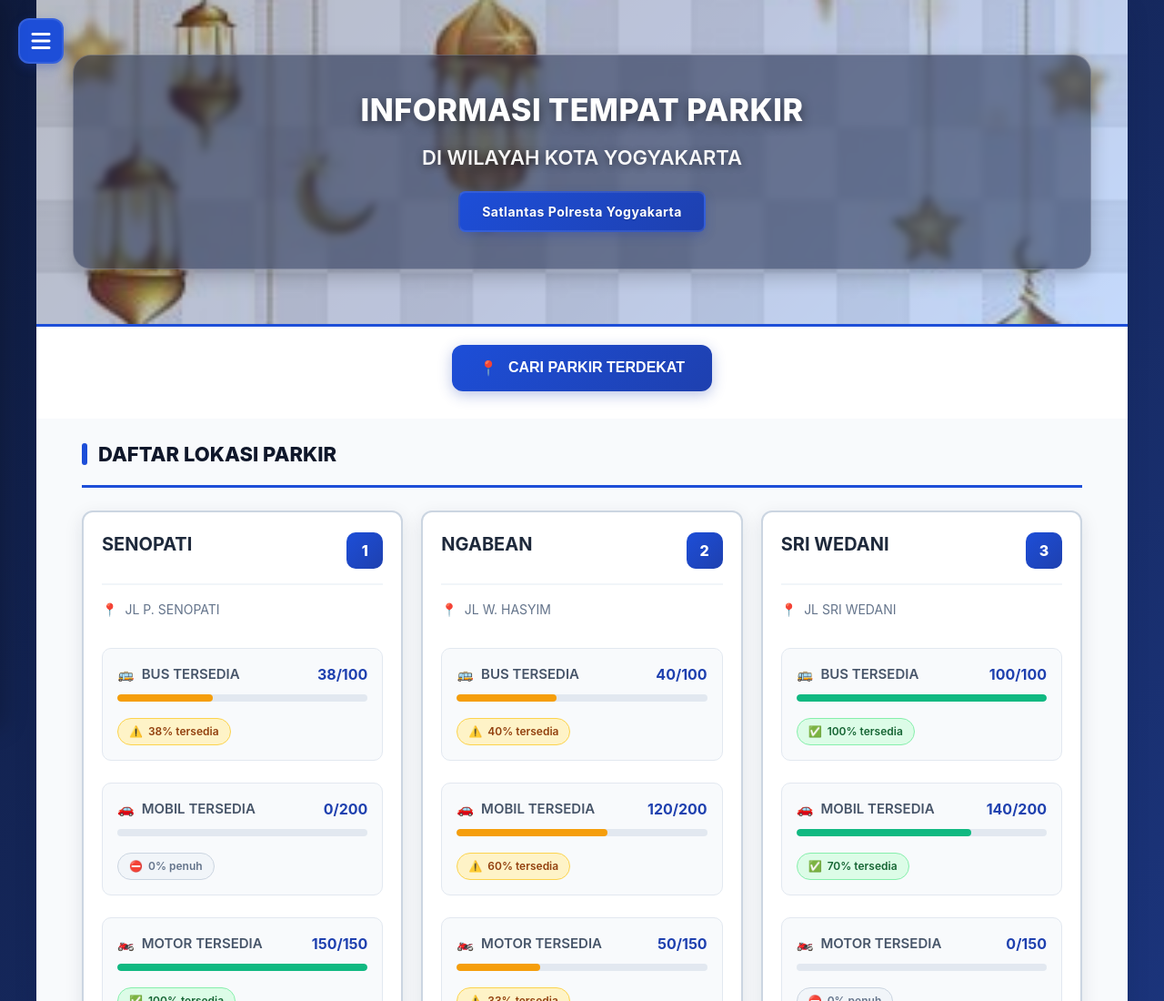
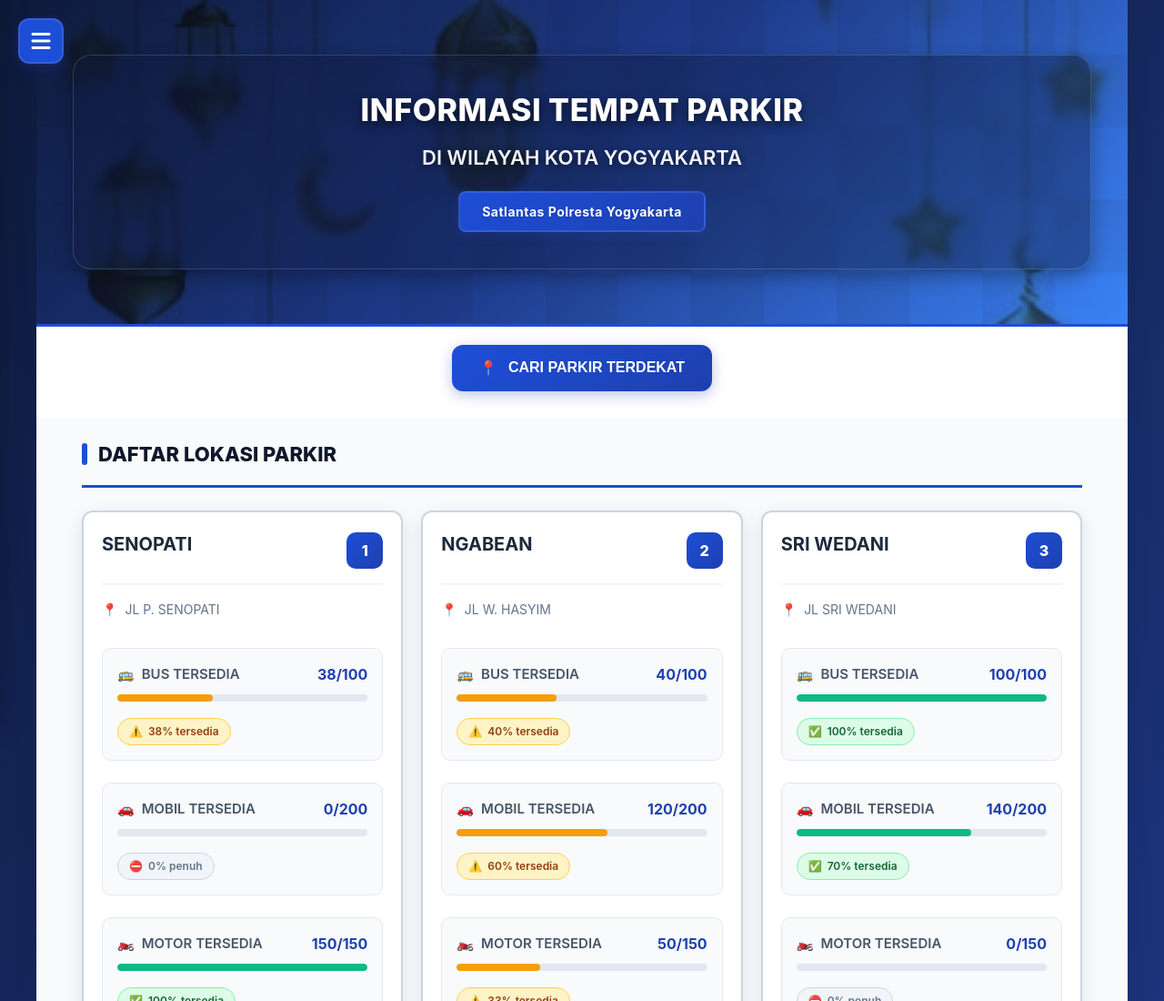
Before and after one commit to satlantaspolrestayka/parkir-jogja-2026, a website: page index.html in a window 1280 px wide. Shown: the top 1100 px of the page at 91% size. Drawn offline with nearby package versions, Linux system fonts and the light colour scheme; no server answers.

Commit message:
Update index.html

```diff
--- a/index.html
+++ b/index.html
@@ -244,36 +244,33 @@
         }
 
         /* ====== HEADER UTAMA ====== */
-        /* Lapisan 1: Background biru gradasi */
-        /* Lapisan 2: Gambar ramadhan.jpg dengan opacity, di atas biru */
-        /* Lapisan 3: Konten teks dengan background semi-transparan */
         .main-header {
             position: relative;
             color: white;
             text-align: center;
             border-bottom: 3px solid var(--primary-600);
             background: linear-gradient(135deg, var(--navy-900), #1E3A8A, #3b82f6); /* background biru */
-            isolation: isolate;
             min-height: 320px;
             display: flex;
             align-items: center;
             justify-content: center;
             padding: 60px 20px;
             overflow: hidden;
-        }
-
-        /* Gambar ramadhan.jpg - di atas background biru, di bawah teks */
-        .main-header::after {
-            content: '';
+            isolation: isolate;
+        }
+
+        /* Gambar ramadhan.jpg - background putih hilang, hanya konten teks yang terlihat */
+        .ramadan-bg-img {
             position: absolute;
             top: 0;
             left: 0;
-            right: 0;
-            bottom: 0;
-            background: url('ramadhan.jpg') center/cover no-repeat;
-            opacity: 0.7;  /* atur sesuai keinginan, makin tinggi makin tajam */
+            width: 100%;
+            height: 100%;
+            object-fit: cover;      /* agar gambar menutupi seluruh area */
+            mix-blend-mode: multiply; /* membuat background putih menjadi transparan */
+            opacity: 0.7;           /* sesuaikan ketajaman */
             z-index: 0;
-            pointer-events: none;
+            pointer-events: none;   /* tidak mengganggu klik */
         }
 
         .header-content {
@@ -286,12 +283,12 @@
             align-items: center;
             justify-content: center;
             width: 100%;
-            background: rgba(15, 27, 61, 0.5); /* latar semi-transparan agar teks terbaca */
+            background: rgba(15, 27, 61, 0.4); /* latar semi-transparan agar teks lebih terbaca */
             backdrop-filter: blur(4px);
             padding: 30px 40px;
             border-radius: 20px;
-            border: 1px solid rgba(255, 255, 255, 0.2);
-            box-shadow: 0 8px 20px rgba(0, 0, 0, 0.2);
+            border: 1px solid rgba(255, 255, 255, 0.15);
+            box-shadow: 0 8px 20px rgba(0, 0, 0, 0.3);
         }
 
         .main-header h1 {
@@ -300,7 +297,7 @@
             line-height: 1.2;
             letter-spacing: 0.5px;
             margin-bottom: 15px;
-            text-shadow: 0 4px 12px rgba(0, 0, 0, 0.5);
+            text-shadow: 0 4px 12px rgba(0, 0, 0, 0.6);
         }
 
         .title-sub {
@@ -308,7 +305,7 @@
             font-weight: 600;
             margin-bottom: 20px;
             opacity: 0.95;
-            text-shadow: 0 2px 8px rgba(0, 0, 0, 0.5);
+            text-shadow: 0 2px 8px rgba(0, 0, 0, 0.6);
         }
 
         .operation-badge {
@@ -1101,8 +1098,11 @@
     </div>
 
     <div class="container">
-        <!-- HEADER UTAMA -->
+        <!-- HEADER UTAMA DENGAN BACKGROUND BIRU DAN GAMBAR RAMADAN (BACKGROUND PUTIH HILANG) -->
         <div class="main-header">
+            <!-- Gambar ramadhan.jpg - background putih hilang berkat mix-blend-mode -->
+            <img src="ramadhan.jpg" alt="Ramadan" class="ramadan-bg-img">
+
             <div class="header-content">
                 <h1 class="title-main">INFORMASI TEMPAT PARKIR</h1>
                 <h2 class="title-sub">DI WILAYAH KOTA YOGYAKARTA</h2>
```
